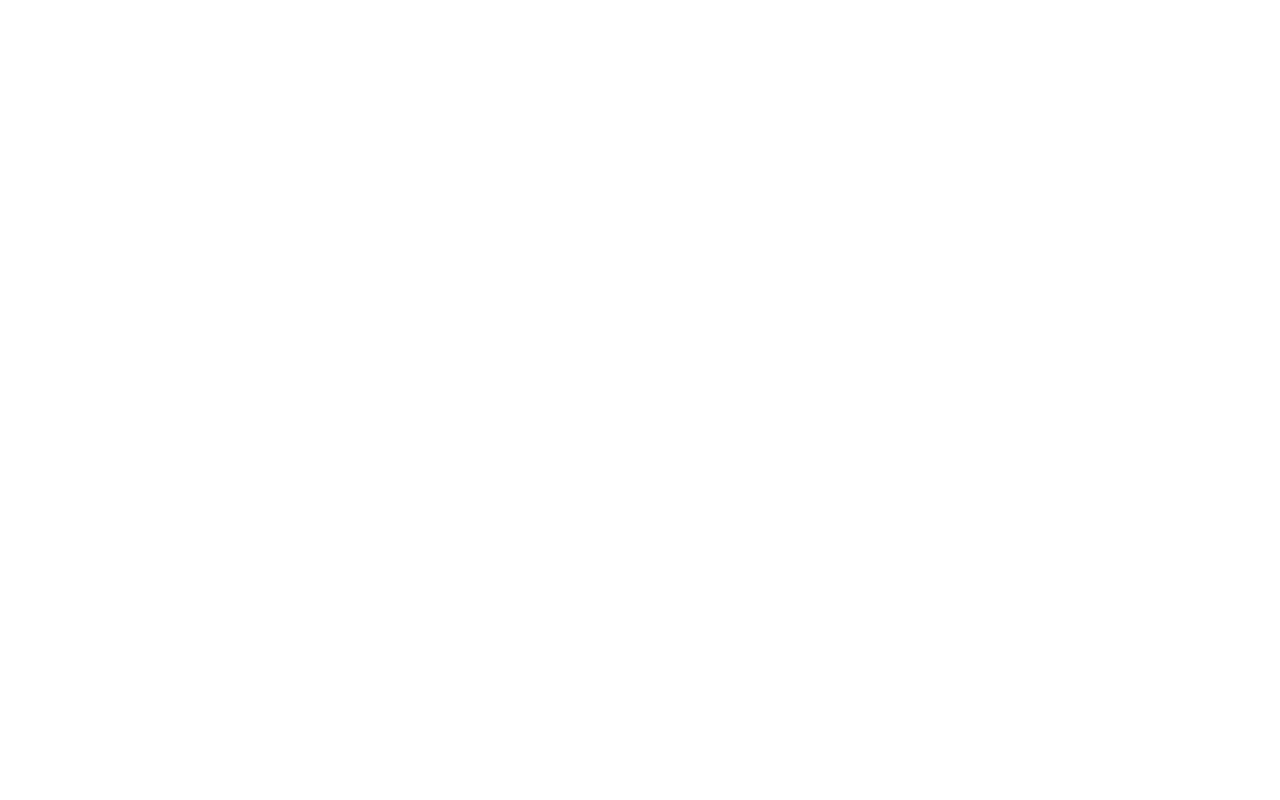
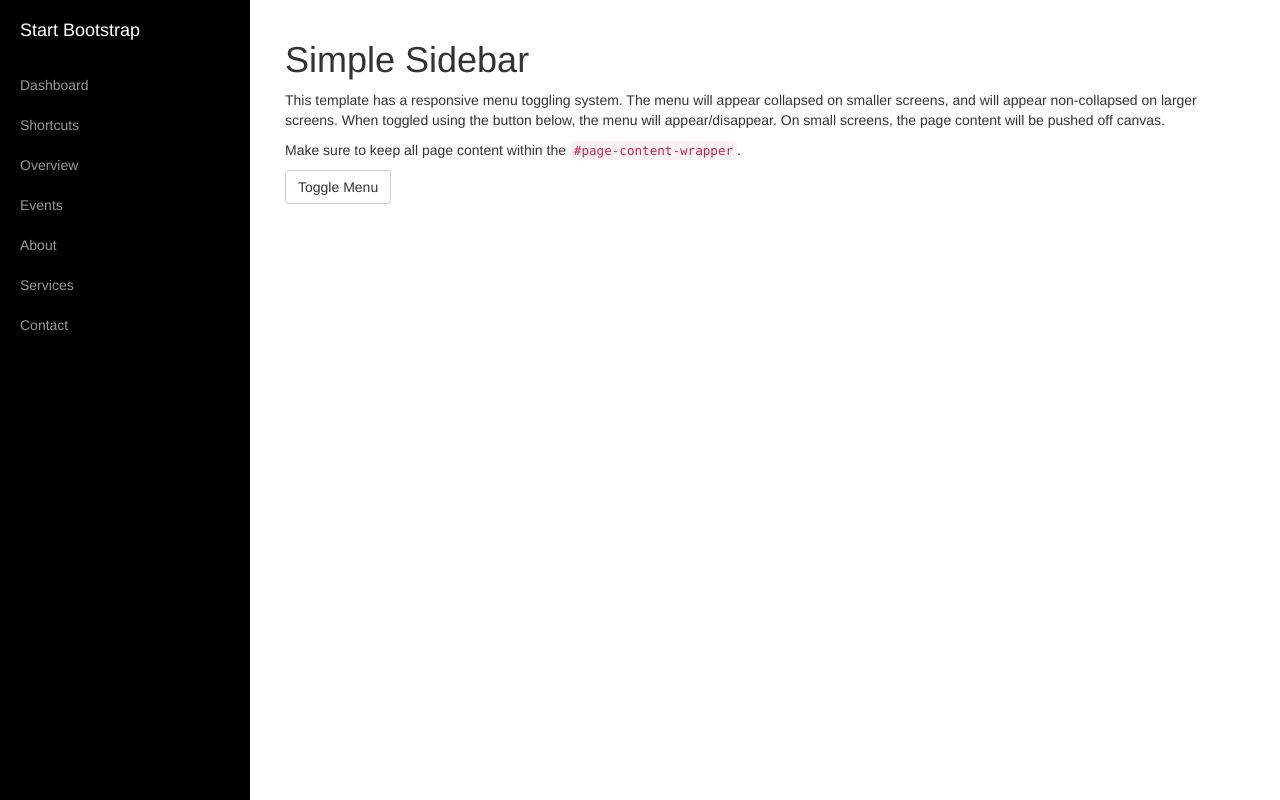
Before and after one commit to fcu-d0240323/wp-project, a plain HTML site: page index.html in a window 1280 px wide. Drawn offline with nearby package versions, Linux system fonts and the light colour scheme; some icons are missing.

Commit message:
merge from BlackrockDigital/startbootstrap-simple-sidebar

```diff
--- /dev/null
+++ b/css/sidebar.css
@@ -0,0 +1,129 @@
+/*!
+ * Start Bootstrap - Simple Sidebar (http://startbootstrap.com/)
+ * Copyright 2013-2016 Start Bootstrap
+ * Licensed under MIT (https://github.com/BlackrockDigital/startbootstrap/blob/gh-pages/LICENSE)
+ */
+
+ body {
+    overflow-x: hidden;
+ }
+
+/* Toggle Styles */
+
+#wrapper {
+    padding-left: 0;
+    -webkit-transition: all 0.5s ease;
+    -moz-transition: all 0.5s ease;
+    -o-transition: all 0.5s ease;
+    transition: all 0.5s ease;
+}
+
+#wrapper.toggled {
+    padding-left: 250px;
+}
+
+#sidebar-wrapper {
+    z-index: 1000;
+    position: fixed;
+    left: 250px;
+    width: 0;
+    height: 100%;
+    margin-left: -250px;
+    overflow-y: auto;
+    background: #000;
+    -webkit-transition: all 0.5s ease;
+    -moz-transition: all 0.5s ease;
+    -o-transition: all 0.5s ease;
+    transition: all 0.5s ease;
+}
+
+#wrapper.toggled #sidebar-wrapper {
+    width: 250px;
+}
+
+#page-content-wrapper {
+    width: 100%;
+    position: absolute;
+    padding: 15px;
+}
+
+#wrapper.toggled #page-content-wrapper {
+    position: absolute;
+    margin-right: -250px;
+}
+
+/* Sidebar Styles */
+
+.sidebar-nav {
+    position: absolute;
+    top: 0;
+    width: 250px;
+    margin: 0;
+    padding: 0;
+    list-style: none;
+}
+
+.sidebar-nav li {
+    text-indent: 20px;
+    line-height: 40px;
+}
+
+.sidebar-nav li a {
+    display: block;
+    text-decoration: none;
+    color: #999999;
+}
+
+.sidebar-nav li a:hover {
+    text-decoration: none;
+    color: #fff;
+    background: rgba(255,255,255,0.2);
+}
+
+.sidebar-nav li a:active,
+.sidebar-nav li a:focus {
+    text-decoration: none;
+}
+
+.sidebar-nav > .sidebar-brand {
+    height: 65px;
+    font-size: 18px;
+    line-height: 60px;
+}
+
+.sidebar-nav > .sidebar-brand a {
+    color: #999999;
+}
+
+.sidebar-nav > .sidebar-brand a:hover {
+    color: #fff;
+    background: none;
+}
+
+@media(min-width:768px) {
+    #wrapper {
+        padding-left: 250px;
+    }
+
+    #wrapper.toggled {
+        padding-left: 0;
+    }
+
+    #sidebar-wrapper {
+        width: 250px;
+    }
+
+    #wrapper.toggled #sidebar-wrapper {
+        width: 0;
+    }
+
+    #page-content-wrapper {
+        padding: 20px;
+        position: relative;
+    }
+
+    #wrapper.toggled #page-content-wrapper {
+        position: relative;
+        margin-right: 0;
+    }
+}
--- a/index.html
+++ b/index.html
@@ -8,16 +8,74 @@
 
     <link rel="stylesheet" href="https://maxcdn.bootstrapcdn.com/bootstrap/3.3.7/css/bootstrap.min.css">
     <link rel="stylesheet" href="https://cdnjs.cloudflare.com/ajax/libs/octicons/3.1.0/octicons.min.css">
+    <link rel="stylesheet" href="css/sidebar.css">
 
     <!--[if lt IE 9]>
       <script src="https://cdn.jsdelivr.net/html5shiv/3.7.2/html5shiv.min.js"></script>
       <script src="https://cdn.jsdelivr.net/respond/1.4.2/respond.min.js"></script>
     <![endif]-->
   </head>
+
   <body>
 
+    <div id="wrapper">
+      <!-- Sidebar -->
+      <div id="sidebar-wrapper">
+        <ul class="sidebar-nav">
+          <li class="sidebar-brand">
+            <a href="#">
+              Start Bootstrap
+            </a>
+          </li>
+          <li>
+            <a href="#">Dashboard</a>
+          </li>
+          <li>
+            <a href="#">Shortcuts</a>
+          </li>
+          <li>
+            <a href="#">Overview</a>
+          </li>
+          <li>
+            <a href="#">Events</a>
+          </li>
+          <li>
+            <a href="#">About</a>
+          </li>
+          <li>
+            <a href="#">Services</a>
+          </li>
+          <li>
+            <a href="#">Contact</a>
+          </li>
+        </ul>
+      </div>
+      <!-- /#sidebar-wrapper -->
+
+      <!-- Page Content -->
+      <div id="page-content-wrapper">
+        <div class="container-fluid">
+          <div class="row">
+            <div class="col-lg-12">
+              <h1>Simple Sidebar</h1>
+              <p>
+                This template has a responsive menu toggling system. The menu will appear collapsed on smaller screens,
+                 and will appear non-collapsed on larger screens. When toggled using the button below, the menu will appear/disappear.
+                 On small screens, the page content will be pushed off canvas.
+               </p>
+              <p>Make sure to keep all page content within the <code>#page-content-wrapper</code>.</p>
+              <a href="#menu-toggle" class="btn btn-default" id="menu-toggle">Toggle Menu</a>
+            </div>
+          </div>
+        </div>
+      </div>
+      <!-- /#page-content-wrapper -->
+    </div>
 
     <script src="https://cdn.jsdelivr.net/jquery/2.1.3/jquery.min.js"></script>
     <script src="https://cdn.jsdelivr.net/bootstrap/3.3.7/js/bootstrap.min.js"></script>
+    <script src="js/sidebar.js">
+
+    </script>
   </body>
 </html>
--- /dev/null
+++ b/js/sidebar.js
@@ -0,0 +1,4 @@
+$("#menu-toggle").click(function(e) {
+    e.preventDefault();
+    $("#wrapper").toggleClass("toggled");
+});
```
